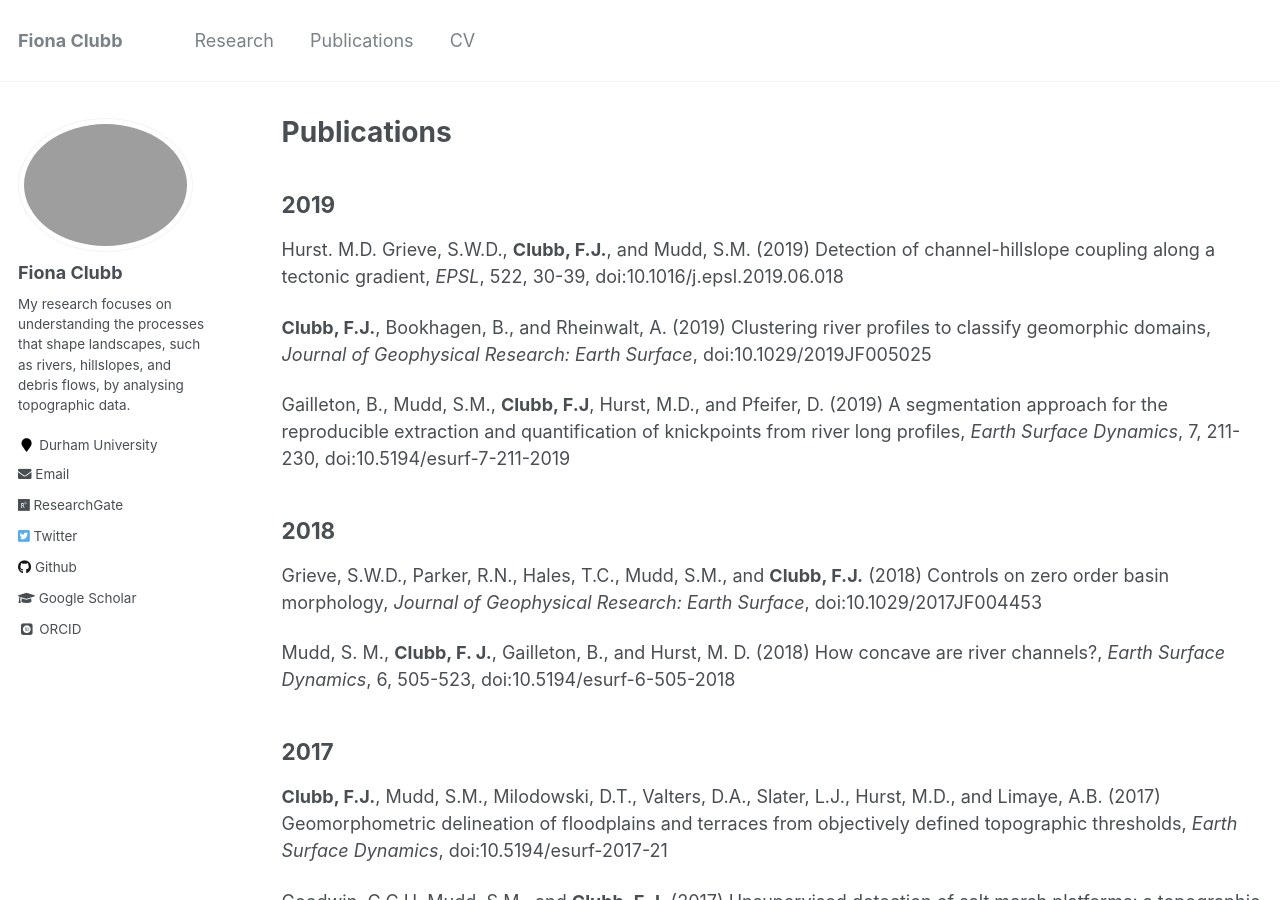
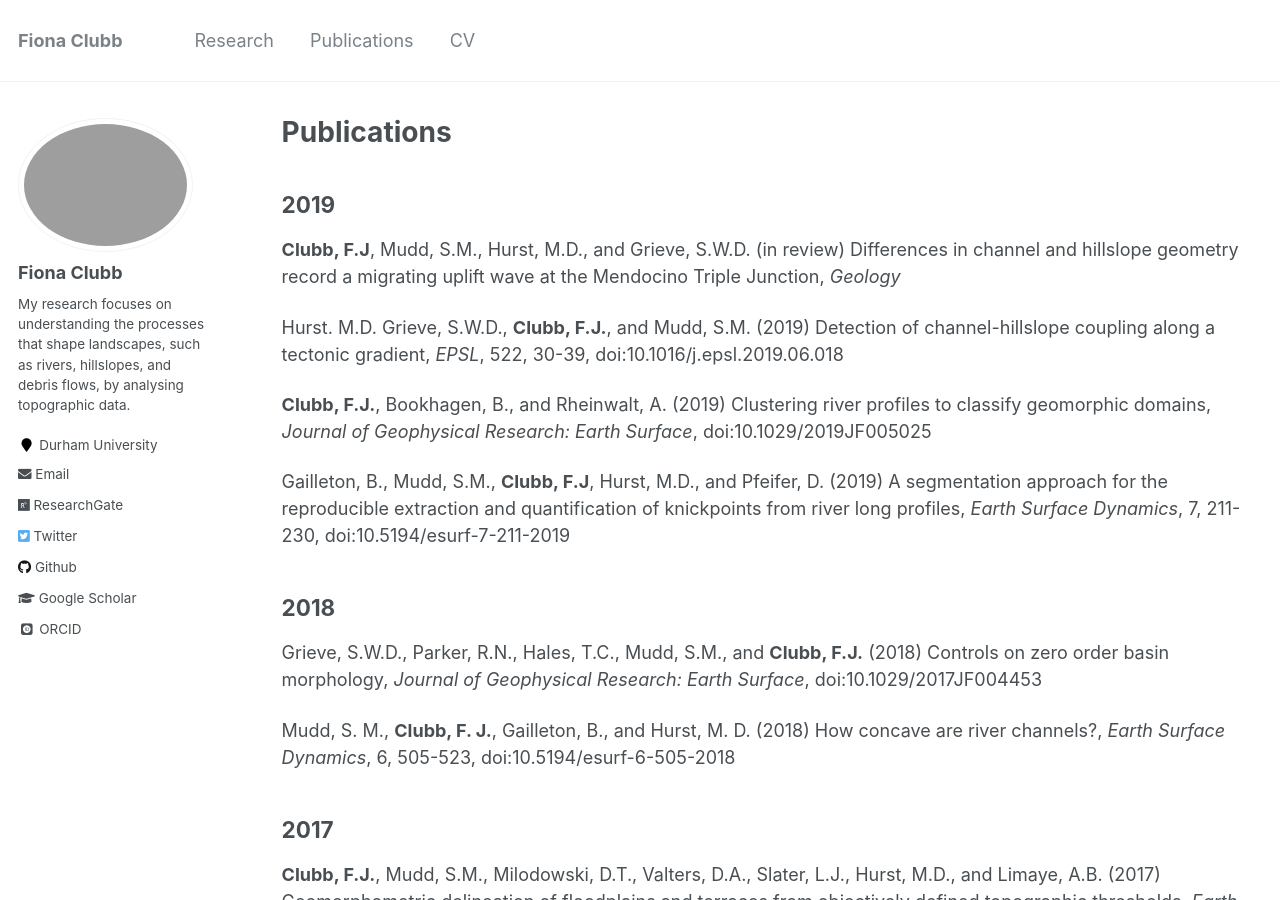
Before and after one commit to fclubb/fclubb.github.io, a Jekyll site: the page built from _pages/publications.md, in a window 1280 px wide and 900 px high. Built offline with Jekyll 4.4.1, drawn with Linux system fonts in a browser that asks for light colours; some web fonts are replaced.

Commit message:
Updating some info

```diff
--- a/_pages/publications.md
+++ b/_pages/publications.md
@@ -6,6 +6,8 @@
 ---
 
 ## 2019
+
+**Clubb, F.J**, Mudd, S.M., Hurst, M.D., and Grieve, S.W.D. (in review) Differences in channel and hillslope geometry record a migrating uplift wave at the Mendocino Triple Junction, _Geology_
 
 Hurst. M.D. Grieve, S.W.D., **Clubb, F.J.**, and Mudd, S.M. (2019) Detection of channel-hillslope coupling along a tectonic gradient, _EPSL_, 522, 30-39, doi:10.1016/j.epsl.2019.06.018
 
```
Also changed, not shown: _pages/cv.md (+1 -0 lines).
